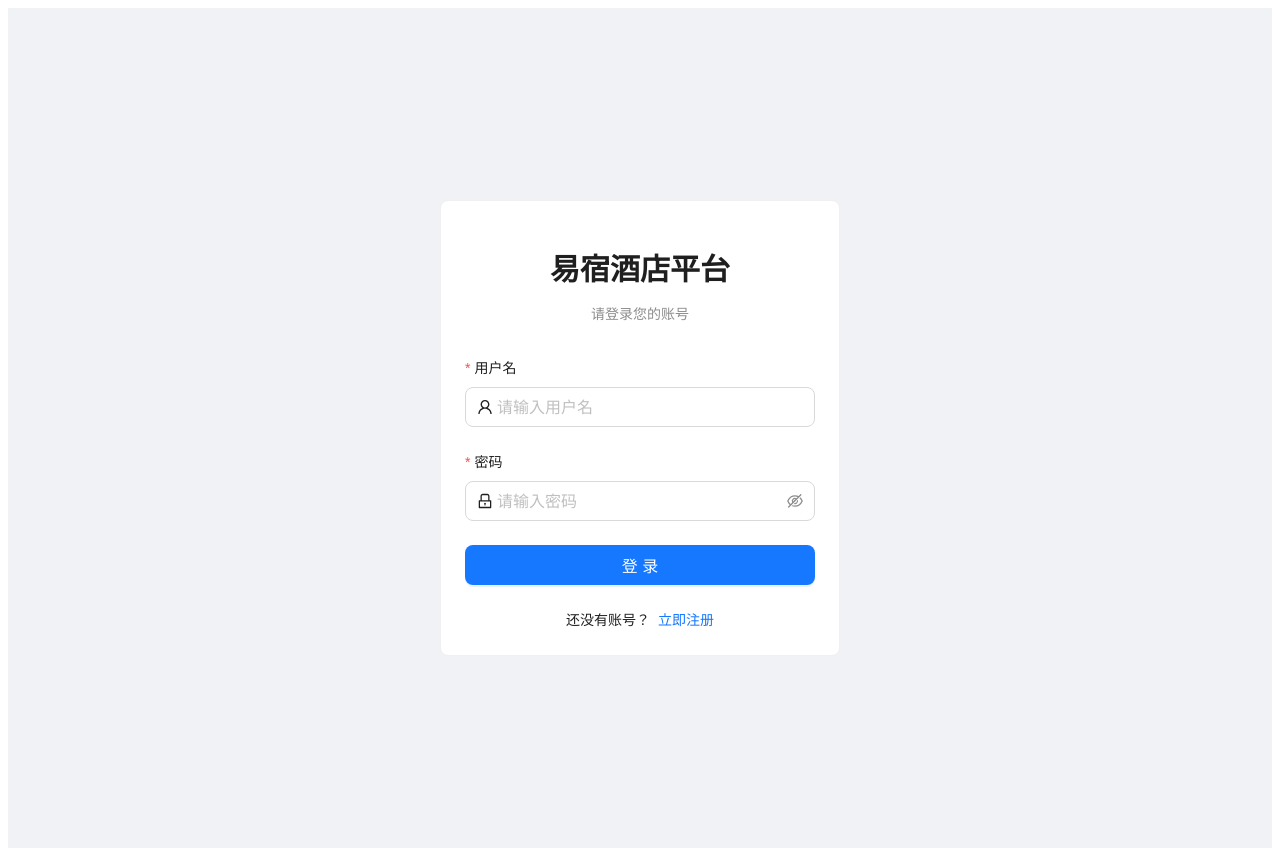
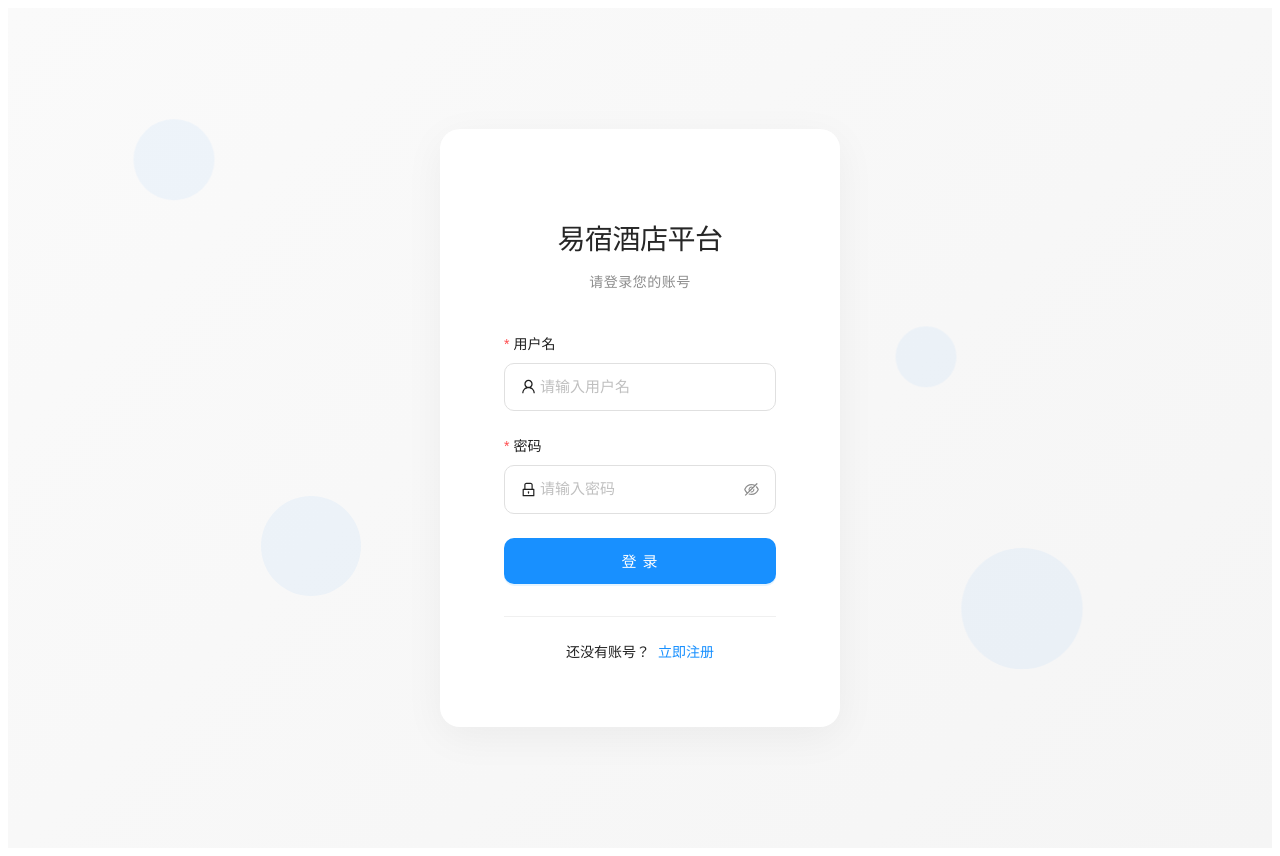
Before and after one commit to yangling-happy/easyStay-admin, a React (Vite) app: page /login in a window 1280 px wide. Built offline with nearby package versions, Linux system fonts and the light colour scheme; the HTML template or start-up script is replaced by a standard one.

Commit message:
style: 调整登录页UI

```diff
--- /dev/null
+++ b/src/pages/Login/LoginPage.css
@@ -0,0 +1,198 @@
+.login-page {
+  min-height: 100vh;
+  background: linear-gradient(135deg, #fafafa 0%, #f5f5f5 100%);
+  display: flex;
+  align-items: center;
+  justify-content: center;
+  padding: 20px;
+  position: relative;
+  overflow: hidden;
+  font-family: -apple-system, BlinkMacSystemFont, 'Segoe UI', Roboto, 'Helvetica Neue', Arial, sans-serif;
+}
+
+.bubbles-container {
+  position: absolute;
+  width: 100%;
+  height: 100%;
+  top: 0;
+  left: 0;
+  pointer-events: none;
+  z-index: 1;
+}
+
+.bubble {
+  position: absolute;
+  border-radius: 50%;
+  background: rgba(24, 144, 255, 0.05);
+  animation: float 8s ease-in-out infinite;
+}
+
+.bubble-1 {
+  width: 80px;
+  height: 80px;
+  top: 15%;
+  left: 10%;
+  animation-delay: 0s;
+}
+
+.bubble-2 {
+  width: 120px;
+  height: 120px;
+  bottom: 20%;
+  right: 15%;
+  animation-delay: 2s;
+}
+
+.bubble-3 {
+  width: 60px;
+  height: 60px;
+  top: 40%;
+  right: 25%;
+  animation-delay: 4s;
+}
+
+.bubble-4 {
+  width: 100px;
+  height: 100px;
+  bottom: 30%;
+  left: 20%;
+  animation-delay: 6s;
+}
+
+.bubble-5 {
+  width: 70px;
+  height: 70px;
+  top: 25%;
+  right: 35%;
+  animation-delay: 8s;
+}
+
+.login-card {
+  width: 400px;
+  border: none;
+  border-radius: 20px;
+  box-shadow: 0 10px 40px rgba(0, 0, 0, 0.05);
+  padding: 40px;
+  position: relative;
+  z-index: 2;
+  background: #ffffff;
+  animation: fadeIn 0.6s ease-out;
+}
+
+.login-header {
+  text-align: center;
+  margin-bottom: 40px;
+}
+
+.login-title {
+  color: #262626 !important;
+  margin-bottom: 12px !important;
+  font-weight: 300 !important;
+  font-size: 28px !important;
+  letter-spacing: -0.5px;
+}
+
+.login-subtitle {
+  color: #8c8c8c;
+  font-size: 14px;
+  font-weight: 400;
+  letter-spacing: 0.5px;
+}
+
+.login-input {
+  border-radius: 10px;
+  border: 1px solid #e0e0e0;
+  padding: 12px 16px;
+  font-size: 15px;
+  transition: all 0.2s ease;
+}
+
+.login-input:hover {
+  border-color: #40a9ff;
+}
+
+.login-input:focus {
+  border-color: #1890ff;
+  box-shadow: 0 0 0 2px rgba(24, 144, 255, 0.1);
+}
+
+.login-button {
+  height: 46px;
+  border-radius: 10px;
+  background: #1890ff;
+  border: none;
+  font-size: 15px;
+  font-weight: 400;
+  letter-spacing: 1px;
+  transition: all 0.2s ease;
+}
+
+.login-button:hover {
+  background: #40a9ff;
+  transform: translateY(-1px);
+  box-shadow: 0 4px 12px rgba(24, 144, 255, 0.2);
+}
+
+.login-button:active {
+  transform: translateY(0);
+}
+
+.login-footer {
+  text-align: center;
+  margin-top: 32px;
+  padding-top: 24px;
+  border-top: 1px solid #f0f0f0;
+  font-size: 14px;
+  color: #595959;
+}
+
+.register-link {
+  margin-left: 8px;
+  color: #1890ff;
+  font-weight: 400;
+  transition: all 0.2s ease;
+}
+
+.register-link:hover {
+  color: #40a9ff;
+  text-decoration: underline;
+}
+
+@keyframes float {
+  0%, 100% {
+    transform: translateY(0) scale(1);
+  }
+  25% {
+    transform: translateY(-20px) scale(1.02);
+  }
+  50% {
+    transform: translateY(-10px) scale(1.01);
+  }
+  75% {
+    transform: translateY(-15px) scale(1.015);
+  }
+}
+
+@keyframes fadeIn {
+  from {
+    opacity: 0;
+    transform: translateY(10px);
+  }
+  to {
+    opacity: 1;
+    transform: translateY(0);
+  }
+}
+
+/* 响应式调整 */
+@media (max-width: 480px) {
+  .login-card {
+    width: 100%;
+    padding: 32px 24px;
+    border-radius: 16px;
+  }
+
+  .login-title {
+    font-size: 24px !important;
+  }
+}
--- a/src/pages/Login/index.tsx
+++ b/src/pages/Login/index.tsx
@@ -4,6 +4,7 @@ import { UserOutlined, LockOutlined } from "@ant-design/icons";
 import { Link, useNavigate } from "react-router-dom";
 import { authApi } from "../../api/auth";
 import type { LoginParams } from "../../api/auth/types";
+import "./LoginPage.css"; // 导入样式文件
 
 const { Title, Text } = Typography;
 
@@ -42,22 +43,41 @@ const LoginPage: React.FC = () => {
     }
   };
 
+  const BubbleBackground = () => (
+    <div className="bubbles-container">
+      <div className="bubble bubble-1"></div>
+      <div className="bubble bubble-2"></div>
+      <div className="bubble bubble-3"></div>
+      <div className="bubble bubble-4"></div>
+      <div className="bubble bubble-5"></div>
+    </div>
+  );
+
+  const LoginHeader = () => (
+    <div className="login-header">
+      <Title level={3} className="login-title">
+        易宿酒店平台
+      </Title>
+      <Text type="secondary" className="login-subtitle">
+        请登录您的账号
+      </Text>
+    </div>
+  );
+
+  const LoginFooter = () => (
+    <div className="login-footer">
+      <Text>还没有账号？</Text>
+      <Link to="/register" className="register-link">
+        立即注册
+      </Link>
+    </div>
+  );
+
   return (
-    <div
-      style={{
-        minHeight: "100vh",
-        background: "#f0f2f5",
-        display: "flex",
-        alignItems: "center",
-        justifyContent: "center",
-        padding: "20px",
-      }}
-    >
-      <Card style={{ width: 400 }}>
-        <div style={{ textAlign: "center", marginBottom: 32 }}>
-          <Title level={2}>易宿酒店平台</Title>
-          <Text type="secondary">请登录您的账号</Text>
-        </div>
+    <div className="login-page">
+      <BubbleBackground />
+      <Card className="login-card">
+        <LoginHeader />
 
         <Form
           form={form}
@@ -78,6 +98,7 @@ const LoginPage: React.FC = () => {
               prefix={<UserOutlined />}
               placeholder="请输入用户名"
               size="large"
+              className="login-input"
             />
           </Form.Item>
 
@@ -90,6 +111,7 @@ const LoginPage: React.FC = () => {
               prefix={<LockOutlined />}
               placeholder="请输入密码"
               size="large"
+              className="login-input"
             />
           </Form.Item>
 
@@ -100,18 +122,14 @@ const LoginPage: React.FC = () => {
               loading={loading}
               block
               size="large"
+              className="login-button"
             >
               登录
             </Button>
           </Form.Item>
         </Form>
 
-        <div style={{ textAlign: "center", marginTop: 24 }}>
-          <Text>还没有账号？</Text>
-          <Link to="/register" style={{ marginLeft: 8 }}>
-            立即注册
-          </Link>
-        </div>
+        <LoginFooter />
       </Card>
     </div>
   );
--- a/src/pages/Register/components/LeftPanel.tsx
+++ b/src/pages/Register/components/LeftPanel.tsx
@@ -67,23 +67,55 @@ const LeftPanel: React.FC = () => {
       <style>{`
         .left-panel-container {
           flex: 0 0 40%;
-          background: linear-gradient(135deg, #e6f7ff 0%, #bae7ff 100%);
+          background: linear-gradient(135deg, #fafafa 0%, #f5f5f5 100%);
           padding: 40px;
           display: flex;
           flex-direction: column;
           justify-content: center;
           align-items: center;
-          color: #0050b3;
+          color: #262626;
           position: relative;
           overflow: hidden;
           animation: fadeInLeft 0.8s ease-out;
+        }
+
+        .background-text {
+          position: absolute;
+          width: 100%;
+          height: 100%;
+          top: 0;
+          left: 0;
+          pointer-events: none;
+          z-index: 1;
+        }
+
+        .text-left, .text-right {
+          position: absolute;
+          font-size: 160px;
+          font-weight: 300;
+          color: rgba(0, 0, 0, 0.02);
+          letter-spacing: 15px;
+          opacity: 0.8;
+          user-select: none;
+        }
+
+        .text-left {
+          top: 50%;
+          left: 10%;
+          transform: translateY(-50%) rotate(-10deg);
+        }
+
+        .text-right {
+          top: 50%;
+          right: 10%;
+          transform: translateY(-50%) rotate(10deg);
         }
 
         .panel-content {
           text-align: center;
           max-width: 500px;
           position: relative;
-          z-index: 1;
+          z-index: 2;
           animation: contentAppear 0.6s ease-out 0.3s both;
         }
 
@@ -94,22 +126,24 @@ const LeftPanel: React.FC = () => {
         .main-icon {
           font-size: 64px;
           color: #1890ff;
-          animation: float 4s ease-in-out infinite;
         }
 
         .main-title {
-          color: #0050b3 !important;
+          color: #262626 !important;
           margin-bottom: 16px !important;
-          font-weight: 600 !important;
+          font-weight: 300 !important;
           font-size: 32px !important;
+          letter-spacing: -0.5px;
         }
 
         .subtitle {
-          color: rgba(0, 80, 179, 0.9);
+          color: #8c8c8c;
           font-size: 16px;
           display: block;
           margin-bottom: 32px;
           line-height: 1.6;
+          font-weight: 400;
+          letter-spacing: 0.5px;
         }
 
         .features-section {
@@ -120,19 +154,19 @@ const LeftPanel: React.FC = () => {
         .feature-item {
           display: flex;
           align-items: center;
-          padding: 16px;
+          padding: 20px;
           border-radius: 16px;
-          background: rgba(255, 255, 255, 0.6);
-          backdrop-filter: blur(10px);
-          border: 1px solid rgba(255, 255, 255, 0.3);
-          transition: all 0.3s ease;
+          background: #ffffff;
+          border: 1px solid #f0f0f0;
+          transition: all 0.2s ease;
           animation: slideInRight 0.5s ease-out both;
+          box-shadow: 0 2px 8px rgba(0, 0, 0, 0.03);
         }
 
         .feature-item:hover {
-          transform: translateX(5px);
-          border-color: #91d5ff;
-          box-shadow: 0 4px 12px rgba(24, 144, 255, 0.15);
+          border-color: #40a9ff;
+          transform: translateY(-1px);
+          box-shadow: 0 4px 12px rgba(24, 144, 255, 0.1);
         }
 
         .feature-item:nth-child(2) {
@@ -140,16 +174,16 @@ const LeftPanel: React.FC = () => {
         }
 
         .feature-icon-wrapper {
-          width: 40px;
-          height: 40px;
-          border-radius: 50%;
-          background: rgba(24, 144, 255, 0.1);
+          width: 44px;
+          height: 44px;
+          border-radius: 12px;
+          background: #e6f7ff;
           display: flex;
           align-items: center;
           justify-content: center;
           margin-right: 16px;
           flex-shrink: 0;
-          border: 1px solid rgba(24, 144, 255, 0.2);
+          border: 1px solid #bae7ff;
         }
 
         .feature-icon {
@@ -163,13 +197,14 @@ const LeftPanel: React.FC = () => {
 
         .feature-title {
           font-size: 16px !important;
-          color: #0050b3 !important;
+          color: #262626 !important;
           display: block;
           margin-bottom: 4px;
+          font-weight: 500;
         }
 
         .feature-description {
-          color: rgba(0, 80, 179, 0.7);
+          color: #8c8c8c;
           font-size: 14px;
         }
 
@@ -181,13 +216,14 @@ const LeftPanel: React.FC = () => {
           top: 0;
           left: 0;
           pointer-events: none;
+          z-index: 1;
         }
 
         .circle {
           position: absolute;
           border-radius: 50%;
-          background: rgba(255, 255, 255, 0.2);
-          animation: float 6s ease-in-out infinite;
+          background: rgba(24, 144, 255, 0.03);
+          animation: float 12s ease-in-out infinite;
         }
 
         .circle-1 {
@@ -203,7 +239,7 @@ const LeftPanel: React.FC = () => {
           height: 80px;
           bottom: 20%;
           left: 10%;
-          animation-delay: 2s;
+          animation-delay: 4s;
         }
 
         .circle-3 {
@@ -211,7 +247,7 @@ const LeftPanel: React.FC = () => {
           height: 60px;
           top: 50%;
           right: 20%;
-          animation-delay: 4s;
+          animation-delay: 8s;
         }
 
         /* 动画定义 */
@@ -248,10 +284,34 @@ const LeftPanel: React.FC = () => {
 
         @keyframes float {
           0%, 100% {
-            transform: translateY(0);
+            transform: translateY(0) scale(1);
           }
           50% {
-            transform: translateY(-10px);
+            transform: translateY(-40px) scale(1.05);
+          }
+        }
+
+        /* 响应式调整 */
+        @media (max-width: 768px) {
+          .text-left, .text-right {
+            font-size: 100px;
+            letter-spacing: 10px;
+          }
+        }
+
+        @media (max-width: 480px) {
+          .left-panel-container {
+            padding: 32px 24px;
+          }
+
+          .main-title {
+            font-size: 24px !important;
+          }
+
+          .text-left, .text-right {
+            font-size: 70px;
+            letter-spacing: 5px;
+            opacity: 0.03;
           }
         }
       `}</style>
```
